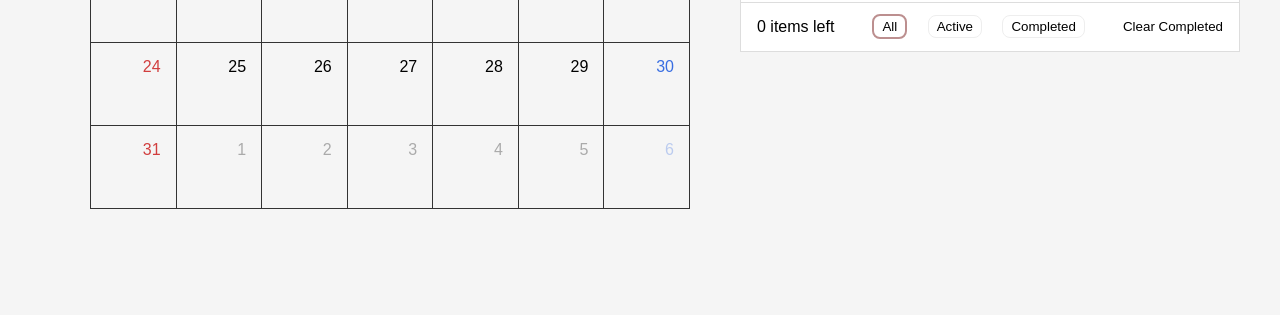
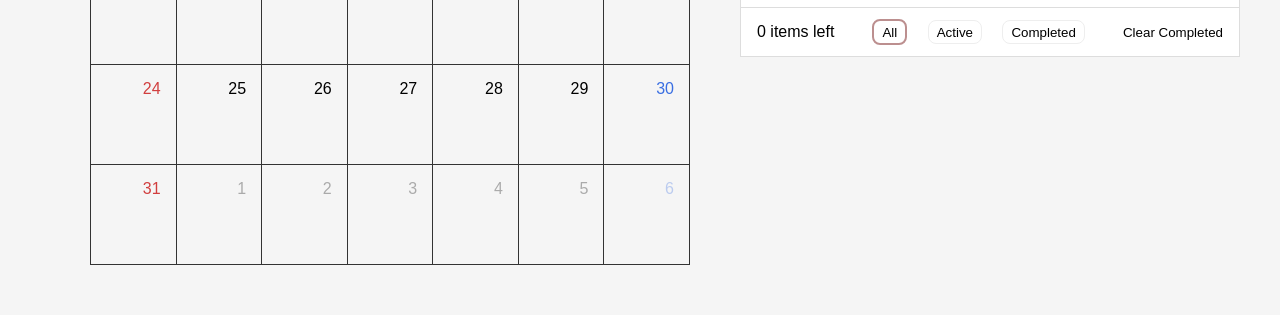
Before and after one commit to Nagnero/LMS-Scheduler, a plain HTML site: page index.html in a window 1280 px wide. Shown: the part 496-811 px from the top of the page. Drawn offline with Linux system fonts and the light colour scheme.

Commit message:
과제리스트 완료; 달력 크기 유지

```diff
--- a/style.css
+++ b/style.css
@@ -63,13 +63,14 @@ body {
 .dates {
   display: flex;
   flex-flow: row wrap;
-  height: 500px;
+  min-height: 500px;
   border-top: 1px solid #333333;
   border-right: 1px solid #333333;
 }
 
 .date {
   width: calc(100% / 7);
+  height: 100px;
   padding: 15px;
   text-align: right;
   border-bottom: 1px solid #333333;
@@ -108,7 +109,6 @@ body {
   border-radius: 50%;
   content: '';
 }
-
 
 .schedules {
   display: flex;
```
